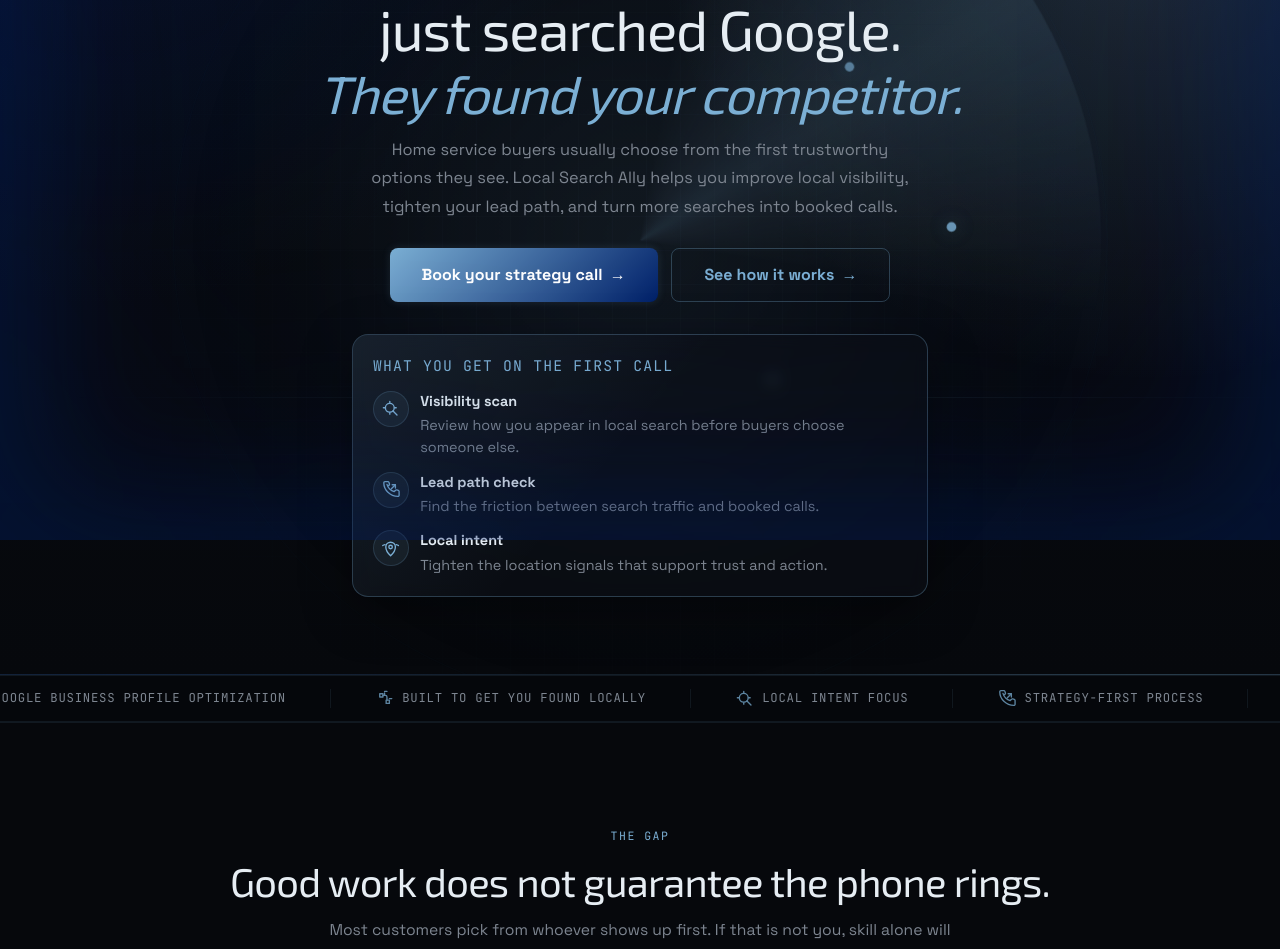
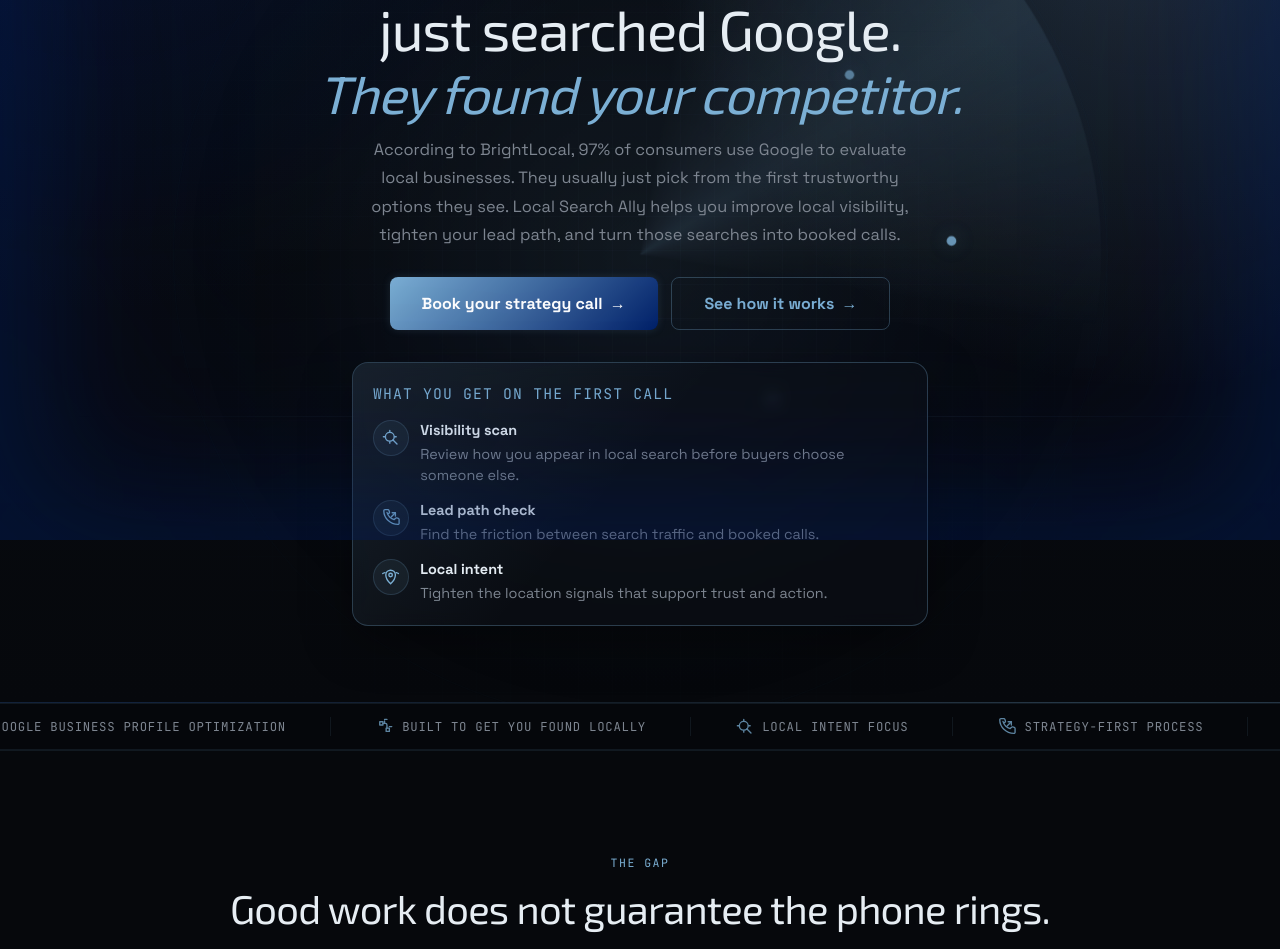
Before and after one commit to chadsmith-webdev/local-search-ally, a Next.js app: page / in a window 1280 px wide. Shown: the part 260-1209 px from the top of the page. Built offline with nearby package versions, Linux system fonts and the light colour scheme.

Commit message:
Audited and fixed Homepage for GEO

```diff
--- a/src/components/HomeClient.js
+++ b/src/components/HomeClient.js
@@ -2400,9 +2400,10 @@ export default function HomeClient({ posts }) {
               </span>
             </h1>
             <p className='hero-copy'>
-              Home service buyers usually choose from the first trustworthy
+              According to BrightLocal, 97% of consumers use Google to evaluate
+              local businesses. They usually just pick from the first trustworthy
               options they see. Local Search Ally helps you improve local
-              visibility, tighten your lead path, and turn more searches into
+              visibility, tighten your lead path, and turn those searches into
               booked calls.
             </p>
             <div className='hero-actions'>
@@ -2450,7 +2451,7 @@ export default function HomeClient({ posts }) {
         id='problem'
         eyebrow='The gap'
         title='Good work does not guarantee the phone rings.'
-        subtitle='Most customers pick from whoever shows up first. If that is not you, skill alone will not close the gap.'
+        subtitle='Safari Digital found 78% of local mobile searches result in an offline purchase. Most customers just pick from whoever shows up first. If that is not you, skill alone will not close the gap.'
       >
         <div className='prob-list'>
           {problemPoints.map(({ title, detail, Icon }, index) => (
@@ -2606,7 +2607,7 @@ export default function HomeClient({ posts }) {
         id='stakes'
         eyebrow='The cost of waiting'
         title='Every week this stays unfixed, calls go somewhere else'
-        subtitle='These are not hypothetical risks. They are happening right now in your market.'
+        subtitle='Think With Google reports 28% of searches for something nearby result in a purchase. These are not hypothetical risks. They are phone calls going to your competition right now.'
         tone='contrast'
       >
         <Reveal>
```
